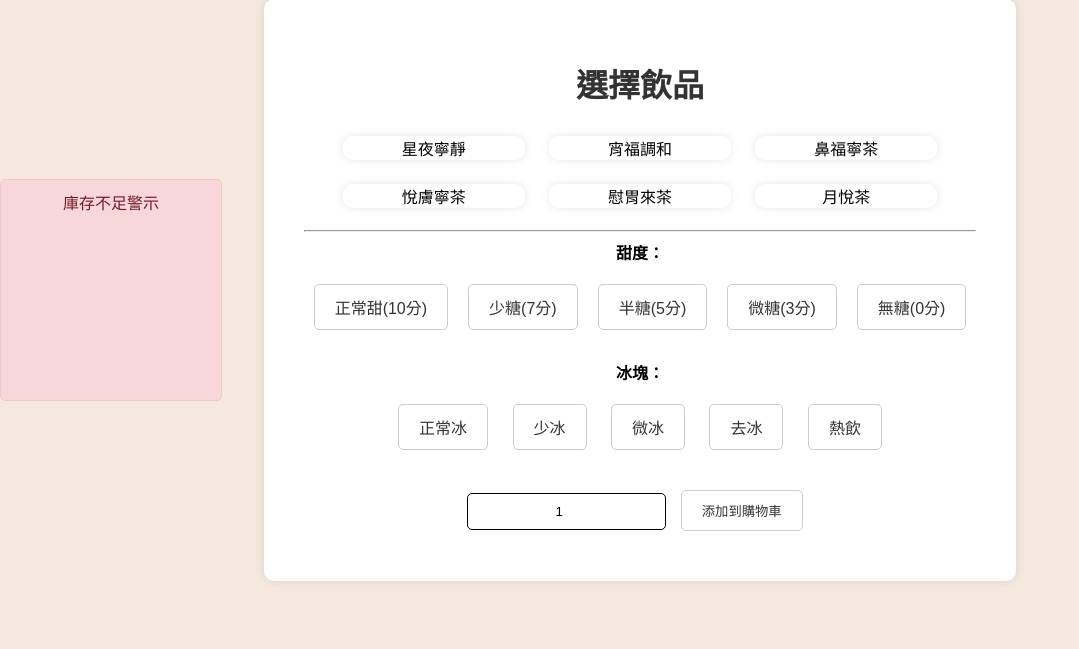
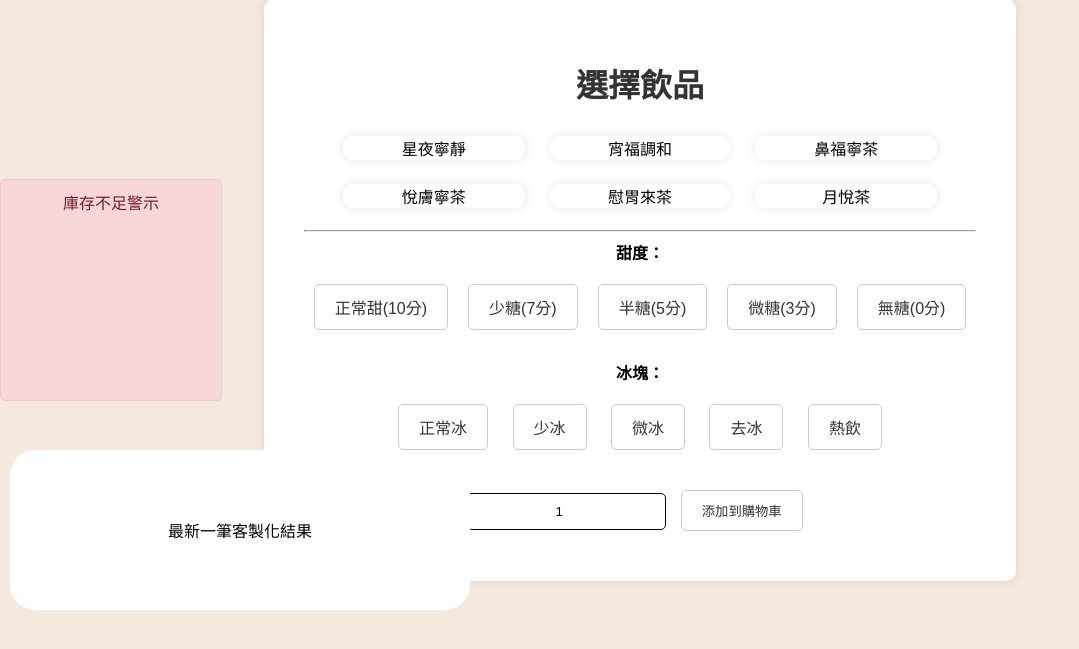
Before and after one commit to ntub113tea/backend, a Django app: page /pos/ in a window 1280 px wide. Shown: the part 110-759 px from the top of the page, without its empty margins (0-1079 px from the left). Run offline with Django 3.2, Linux system fonts and the light colour scheme; the visitor is signed in with stand-in values (Sample User, id 1); data that the repository does not hold is empty.

Commit message:
新增 pos機顯示最新的客製化結果

```diff
--- a/myapp/models.py
+++ b/myapp/models.py
@@ -48,6 +48,14 @@ class DailyCounter(models.Model):
         counter_obj.counter = next_counter
         counter_obj.save()
         return next_counter
+
+class ShowResult(models.Model):
+    show_id = models.IntegerField(primary_key=True)
+    data = models.CharField(max_length=1000)
+
+    class Meta:
+        managed = False
+        db_table = 'show_result'
 
 class Customer(AbstractBaseUser,PermissionsMixin):
     GENDER_CHOICES = (
--- a/myapp/views.py
+++ b/myapp/views.py
@@ -1,5 +1,5 @@
 from django.shortcuts import render, redirect
-from myapp.models import Purchase,Sale,HerbStock,Customer,SymptomOfQuestion,DailyCounter
+from myapp.models import Purchase,Sale,HerbStock,Customer,SymptomOfQuestion,DailyCounter,ShowResult
 from myapp import models
 from django.http import HttpResponse,JsonResponse
 from django.http import HttpResponseRedirect
@@ -15,6 +15,7 @@ from django.contrib.auth.decorators import login_required,user_passes_test
 from django.contrib.auth.hashers import make_password #加密
 from datetime import datetime, timedelta
 import pytz,json
+from django.views.decorators.csrf import ensure_csrf_cookie
 
 
 @user_passes_test(lambda user:user.is_superuser,login_url='/accounts/login/')
@@ -47,7 +48,6 @@ def rgst(request):
     return render(request, 'rgst.html', {'form': form})
 
 #---------------------------------------------------------------客製化表單
-
 def question(request):
     id_result= None
     if request.method == 'POST' and 'confirm_button' in request.POST: #新增按下按鈕才能更改資料庫中的數值
@@ -211,7 +211,10 @@ def question(request):
             product_name = "客製化"  # 改成客製化
             order_time = utc_now  # 現在時間
             customer_id = request.user.customer_id if request.user.is_authenticated else id_result
+            global show_result
+            show_result = []
             for i in range(len(herbs)):
+                show_result.append(herbs[i] + ":" + str(dosages[i]) + "g")
                 Sale.objects.create(
                 customer_id=customer_id,
                 product_name=product_name,
@@ -220,7 +223,13 @@ def question(request):
                 sales_value=dosages[i],
                 order_time=order_time
             )
-
+            customer=Customer.objects.get(customer_id=customer_id)
+            show_result.insert(0,"顧客名字：" + customer.customer_name)
+            show_result.insert(0,"顧客電話號碼：" + customer_id)
+            a=ShowResult.objects.get(show_id=0)
+            a.data=show_result
+            a.save()
+            print(show_result)
             return redirect ('/question/')
     return render(request, "question.html")
 
@@ -242,6 +251,7 @@ def history_view(request):
 
 #--------------------------------------------pos系統(非客製化)
 
+@ensure_csrf_cookie
 @user_passes_test(lambda user:user.is_staff,login_url='/accounts/login/')
 def pos(request):
     if request.method == 'POST':
@@ -298,11 +308,13 @@ def pos(request):
                     herbs_id = 10
                 # 創建銷售紀錄
                 Sale.objects.create(customer_id=customer_id, product_name=product, herbs_id=herbs_id, herbs_name=herb, sales_value=sale_value, order_time=current_time)
+                show_result=ShowResult.objects.get(show_id=0)
+
             return JsonResponse({'message': '點餐成功！', 'refresh': True})
         except json.JSONDecodeError as e:
             return JsonResponse({'error': '無效的 JSON 資料'}, status=400)
-
-    return render(request, "POS介面  new.html", locals())
+    show_result=ShowResult.objects.all()
+    return render(request, "POS介面  new.html", {'show_results': show_result})
 
 
     """ symptom = request.COOKIES.get('finalsymptom')
--- a/static/css/POS介面.css
+++ b/static/css/POS介面.css
@@ -166,3 +166,19 @@ button { /*加入購物車 確認訂單*/
     white-space: nowrap;
     justify-content: space-around;
 }
+
+.show_result {
+    padding: 5px 5px;
+    background-color: white;
+    border-radius: 25px;
+    margin-left: 0px;
+    position: absolute;
+    width: 450px;
+    height: 150px;
+    left: 10px;
+    top:70%;
+    display: flex;
+    flex-direction: column;
+    justify-content: space-around;
+    align-items: center;
+}
--- a/templates/POS介面  new.html
+++ b/templates/POS介面  new.html
@@ -7,6 +7,7 @@
     {% load static %}
     <title>症狀、甜度與冰塊選擇</title>
     <link rel="stylesheet" href="{% static 'css/POS介面.css' %}">
+    <script src="https://code.jquery.com/jquery-3.6.0.min.js"></script>
     <style>
 
     </style>
@@ -15,6 +16,16 @@
 <div class="main">
     <!-- 提示存貨不足 -->
     <div id="lowInventoryList" class="lowInventoryList">庫存不足警示</div>
+
+    <div class="show_result">
+        <div style="margin: 2px;">最新一筆客製化結果</div>
+        {% for show_result in show_results %}
+        <div id="result"style="margin: 2px;">{{ show_result.data }}</div>
+        {% endfor %}
+
+        {% csrf_token %}
+        <!-- <button id="search-button" style="margin: 2px;" onclick="showResult()">查詢</button> -->
+    </div>
 
     <!-- 症狀選擇 -->
     <div class="container">
@@ -70,6 +81,7 @@
 </div>
 
 <script>
+
     document.addEventListener('DOMContentLoaded', function() { //庫存不足顯示在pos上
             fetch('/check_inventory/')
                 .then(response => response.json())
@@ -82,6 +94,37 @@
                 })
                 .catch(error => console.error('Error fetching inventory:', error));
         });
+
+    function showResult() {
+        $.ajax({
+            url: '/pos/',
+            method: 'POST',
+            success: function(data) {
+                $('#result').text(data.value);
+            },
+            error: function(error) {
+                console.log("Error:", error);
+            }
+        });
+    }
+
+    // 獲取CSRF token
+    function getCookie(name) {
+            let cookieValue = null;
+            if (document.cookie && document.cookie !== '') {
+                const cookies = document.cookie.split(';');
+                for (let i = 0; i < cookies.length; i++) {
+                    const cookie = cookies[i].trim();
+                    if (cookie.substring(0, name.length + 1) === (name + '=')) {
+                        cookieValue = decodeURIComponent(cookie.substring(name.length + 1));
+                        break;
+                    }
+                }
+            }
+            return cookieValue;
+        }
+
+        const csrftoken = getCookie('csrftoken');
 
     // 更新產品數量的函數
     function updateQuantity() {
@@ -261,11 +304,7 @@
         .catch(error => console.error('Error submitting order:', error));
     }
 
-    // 用來獲取 CSRF token 的函數，以便於在 POST 請求中使用
-    function getCookie(name) {
-        const cookieValue = document.cookie.match('(^|;) ?' + name + '=([^;]*)(;|$)');
-        return cookieValue ? cookieValue[2] : null;
-    }
+
 </script>
 </body>
 </html>
```
